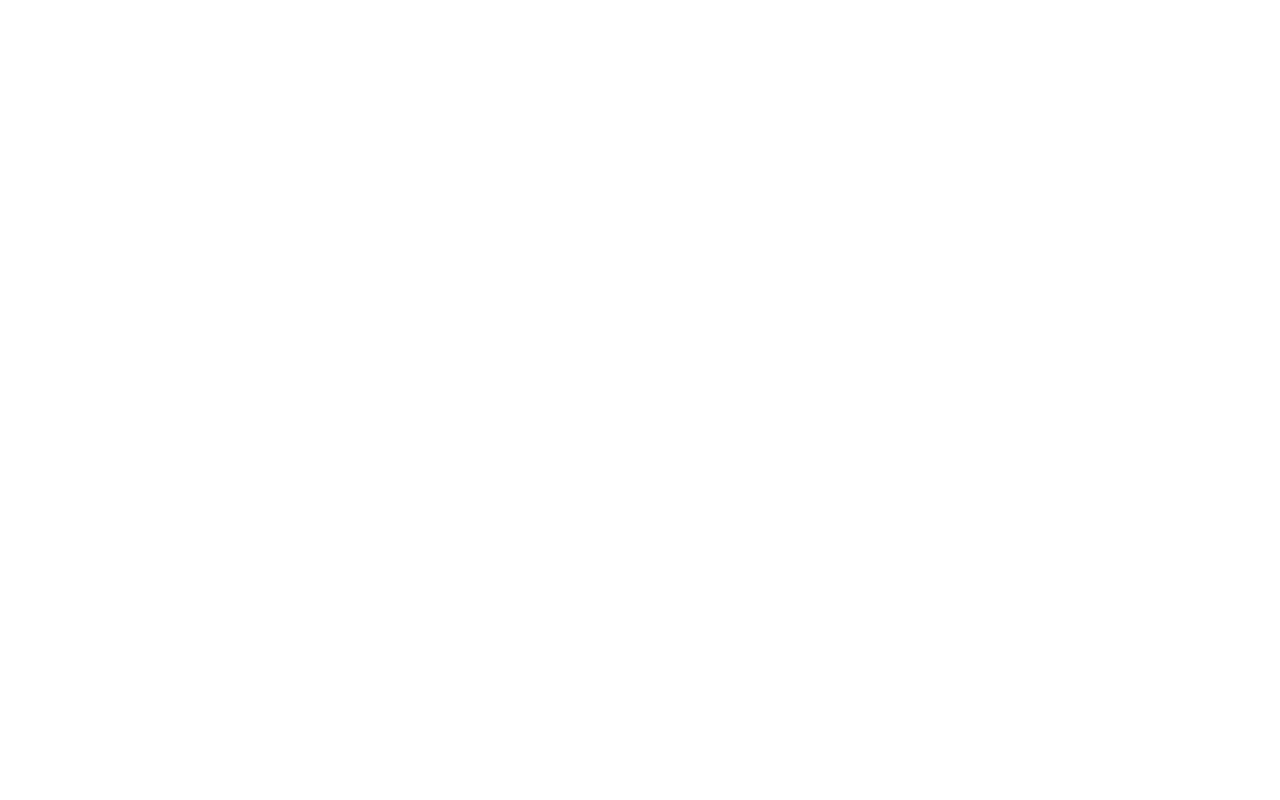
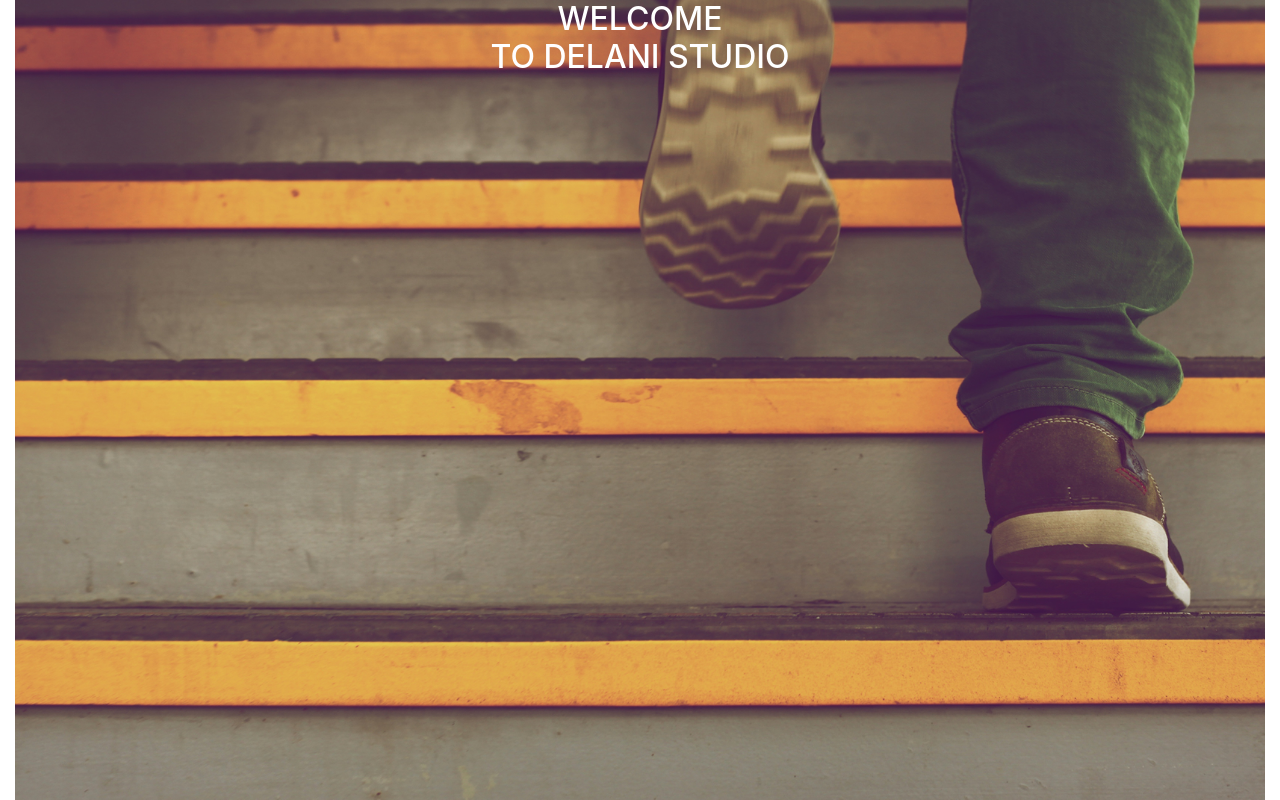
Before and after one commit to stephenwambua/week-three-ip, a plain HTML site: page index.html in a window 1280 px wide. Drawn offline with Linux system fonts and the light colour scheme; files that its build step writes are made by us from their sources; files whose address does not match are found by name.

Commit message:
add the div tags to the body and a header

```diff
--- a/index.html
+++ b/index.html
@@ -1,6 +1,13 @@
 <html>
   <head>
     <title>week three ip</title>
-    <link rel="stylesheet" href="styles.css">
+    <link rel="stylesheet" href="css/styles.css">
   </head>
+  <body>
+    <div class="container-fluid">
+      <div class="top">
+        <h2>WELCOME<BR>TO DELANI STUDIO</BR></h2>
+      </div>
+    </div>
+  </body>
 </html>
```
